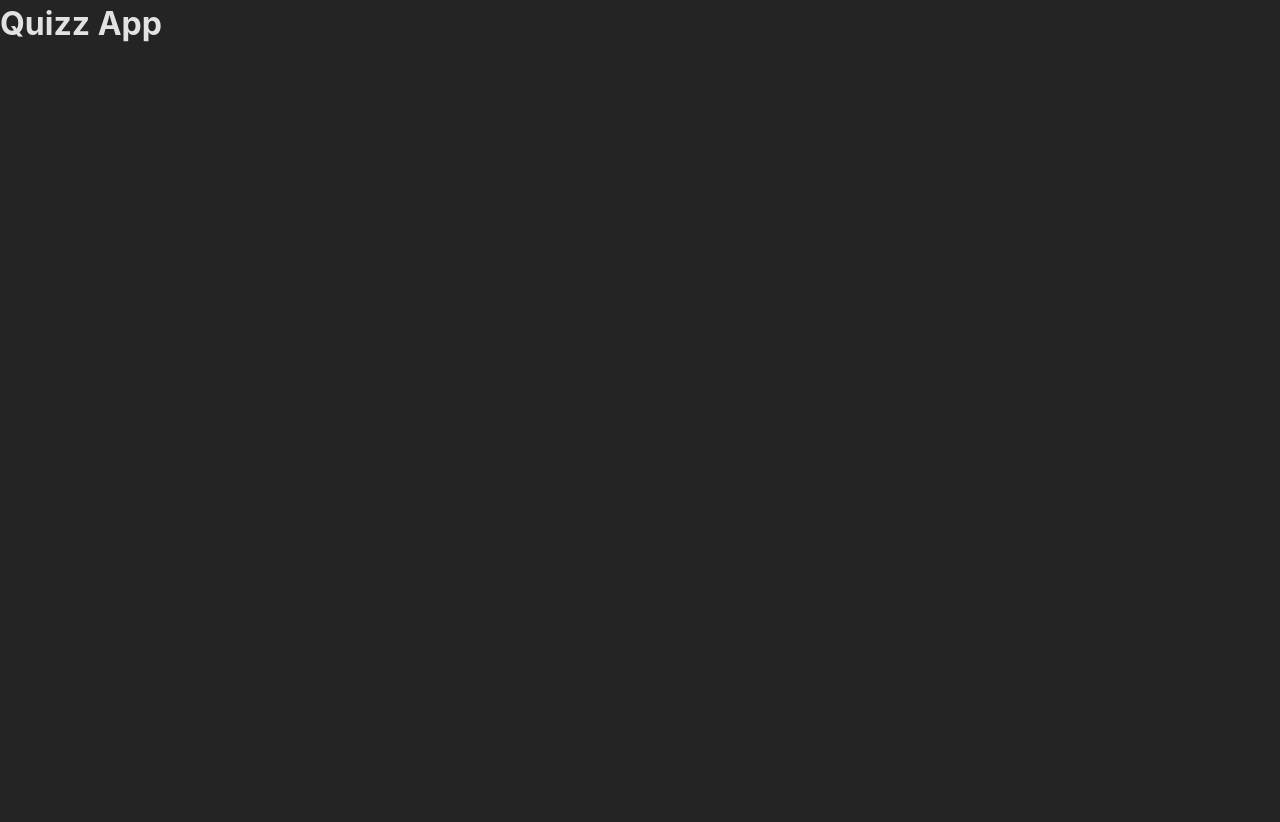
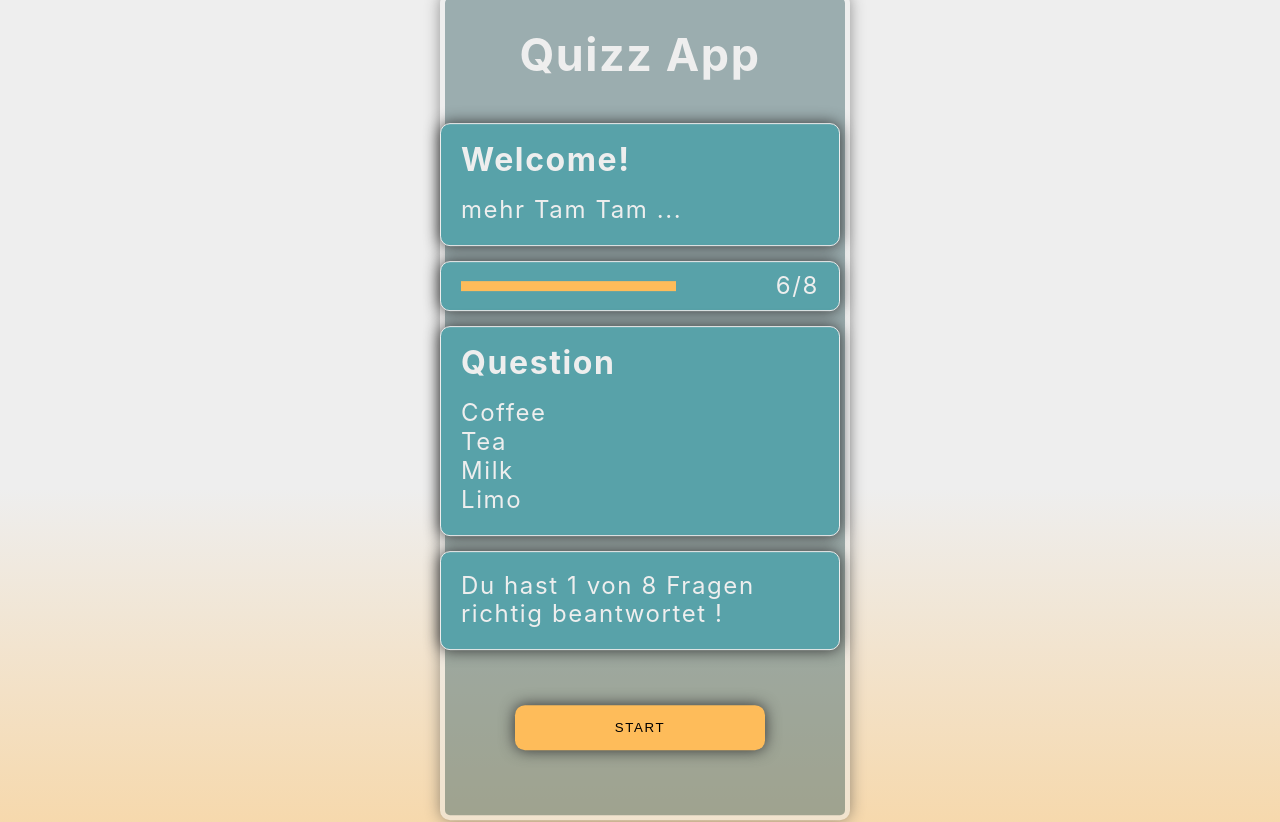
Before and after one commit to quarxz/quizapp, a React (Vite) app: page / in a window 1280 px wide. Shown: the top 822 px of the page. Before the commit the page ends 800 px from the top, so only its background shows below. Built offline with nearby package versions, Linux system fonts and the light colour scheme.

Commit message:
feature/dummy-css

```diff
--- a/src/App.jsx
+++ b/src/App.jsx
@@ -4,8 +4,34 @@ import styles from "./App.module.css";
 
 function App() {
   return (
-    <div>
+    <div className={styles.board}>
       <h1>Quizz App</h1>
+      <div className={styles["result-page"]}>
+        <h2>Welcome!</h2>
+        <p>mehr Tam Tam ...</p>
+      </div>
+      <div className={styles["progress-bar"]}>
+        <span className={styles.progress}></span>
+        <p>6/8</p>
+      </div>
+      <div className={styles["game-field"]}>
+        <h2>Question</h2>
+        <ul>
+          <li>Coffee</li>
+          <li>Tea</li>
+          <li>Milk</li>
+          <li>Limo</li>
+        </ul>
+      </div>
+      <div className={styles["result-page"]}>
+        <p>Du hast 1 von 8 Fragen richtig beantwortet !</p>
+      </div>
+      <div className={styles["button-bar"]}>
+        <button>START</button>
+        {/* <button>WEITER</button>
+      <button>CANCEL</button>
+      <button>HOME</button> */}
+      </div>
     </div>
   );
 }
--- a/src/App.module.css
+++ b/src/App.module.css
@@ -4,3 +4,113 @@
   padding: 2rem;
   text-align: center;
 }
+
+.board {
+  position: relative;
+  display: flex;
+  align-items: center;
+  flex-direction: column;
+  gap: 15px;
+
+  /* background-color: #58a2a9;
+  background-color: #4b6e71; */
+  /* background-color: #4bb6f3; */
+
+  /* border: 5px solid #eee; */
+  border-radius: 10px;
+  width: 50vh;
+
+  margin: 40vh auto 0;
+  transform: translateY(-40%);
+
+  padding: 40px 0 20px;
+  z-index: 50;
+}
+.board::after {
+  content: "";
+  position: absolute;
+  background-color: #4b6e71;
+  top: 0;
+  left: 0;
+  height: 100%;
+  width: 50vh;
+  border: 5px solid #eee;
+  border-radius: 10px;
+  opacity: 0.5;
+
+  -webkit-box-shadow: 0px 0px 15px 0px #333333;
+  box-shadow: 0px 0px 15px 0px #333333;
+  z-index: 0;
+}
+
+/* ToDo:  */
+/* evtl. aufteilen in enstprechende Components */
+.progress-bar {
+  display: flex;
+  justify-content: space-between;
+  align-items: center;
+
+  padding: 10px 20px;
+  border: 1px solid #eee;
+  border-radius: 10px;
+  width: 400px;
+
+  background-color: #58a2a9;
+
+  -webkit-box-shadow: 0px 0px 15px 0px #333333;
+  box-shadow: 0px 0px 15px 0px #333333;
+
+  z-index: 50;
+}
+.progress-bar p {
+  display: flex;
+  align-items: center;
+}
+
+.progress-bar span.progress {
+  display: flex;
+  align-items: center;
+  background-color: #febc5a;
+  /* background-color: #ff914b; */
+  width: 60%;
+  height: 10px;
+  z-index: 100;
+}
+
+.game-field {
+  padding: 20px;
+  border: 1px solid #eee;
+  border-radius: 10px;
+  width: 400px;
+
+  background-color: #58a2a9;
+
+  -webkit-box-shadow: 0px 0px 15px 0px #333333;
+  box-shadow: 0px 0px 15px 0px #333333;
+  z-index: 50;
+}
+
+.result-page {
+  padding: 20px;
+  border: 1px solid #eee;
+  border-radius: 10px;
+  width: 400px;
+
+  background-color: #58a2a9;
+
+  -webkit-box-shadow: 0px 0px 15px 0px #333333;
+  box-shadow: 0px 0px 15px 0px #333333;
+
+  z-index: 50;
+}
+
+.button-bar {
+  display: flex;
+  justify-content: center;
+  padding: 40px 0 40px 0;
+
+  border-radius: 10px;
+  width: 400px;
+
+  z-index: 50;
+}
--- a/src/index.css
+++ b/src/index.css
@@ -3,11 +3,8 @@
   line-height: 1.5;
   font-weight: 400;
 
-  color-scheme: light dark;
-  color: rgba(255, 255, 255, 0.87);
-  background-color: #242424;
+  color: #eee;
 
-  font-synthesis: none;
   text-rendering: optimizeLegibility;
   -webkit-font-smoothing: antialiased;
   -moz-osx-font-smoothing: grayscale;
@@ -18,3 +15,75 @@
   padding: 0;
   box-sizing: border-box;
 }
+
+body {
+  display: flex;
+  justify-content: center;
+
+  min-height: 100vh;
+
+  background-color: #eee;
+  /* background-color: #a8e4d6; */
+
+  background: rgb(238, 238, 238);
+  background: linear-gradient(
+    180deg,
+    rgba(238, 238, 238, 1) 0%,
+    rgba(238, 238, 238, 1) 43%,
+    rgba(254, 188, 90, 0.8755063657407407) 100%
+  );
+}
+
+h1 {
+  margin-bottom: 30px;
+  font-size: 2.8rem;
+  line-height: 1;
+  letter-spacing: 0.1rem;
+  z-index: 50;
+}
+h2 {
+  margin-bottom: 20px;
+  font-size: 2rem;
+  line-height: 1;
+  letter-spacing: 0.1rem;
+}
+
+p {
+  font-size: 1.5rem;
+  line-height: 1.2;
+  letter-spacing: 0.1rem;
+}
+
+ul {
+  list-style-type: none;
+}
+
+ul li {
+  font-size: 1.5rem;
+  line-height: 1.2;
+  letter-spacing: 0.1rem;
+}
+
+button {
+  padding: 15px 20px;
+  width: 250px;
+  border: none;
+  border-radius: 10px;
+  background-color: #febc5a;
+
+  letter-spacing: 0.1rem;
+
+  -webkit-box-shadow: 0px 0px 15px 0px #333333;
+  box-shadow: 0px 0px 15px 0px #333333;
+}
+
+button:hover {
+  cursor: pointer;
+
+  border: none;
+  border-radius: 10px;
+  background-color: blueviolet;
+  background-color: #58a2a9;
+  background-color: #ff914b;
+  color: #fff;
+}
```
Also changed, not shown: src/assets/images/quizapp-story.png (added).
